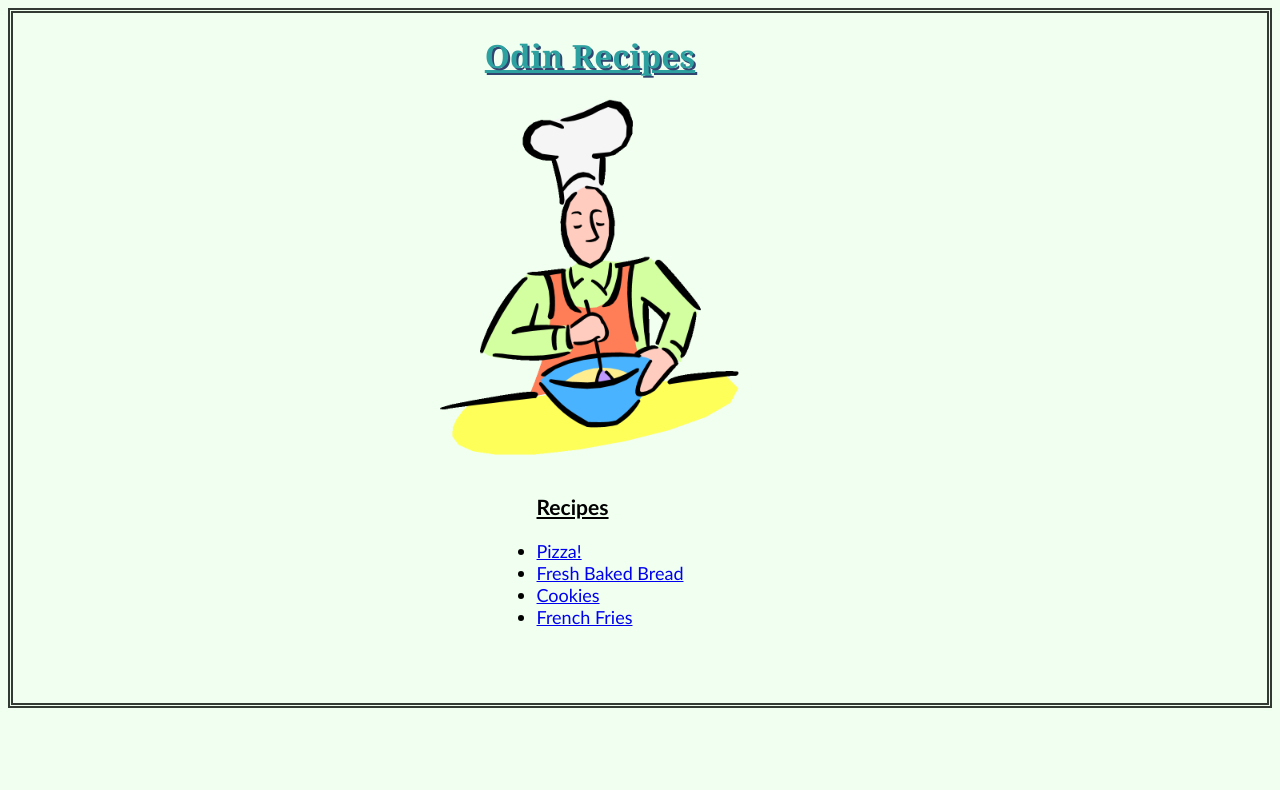
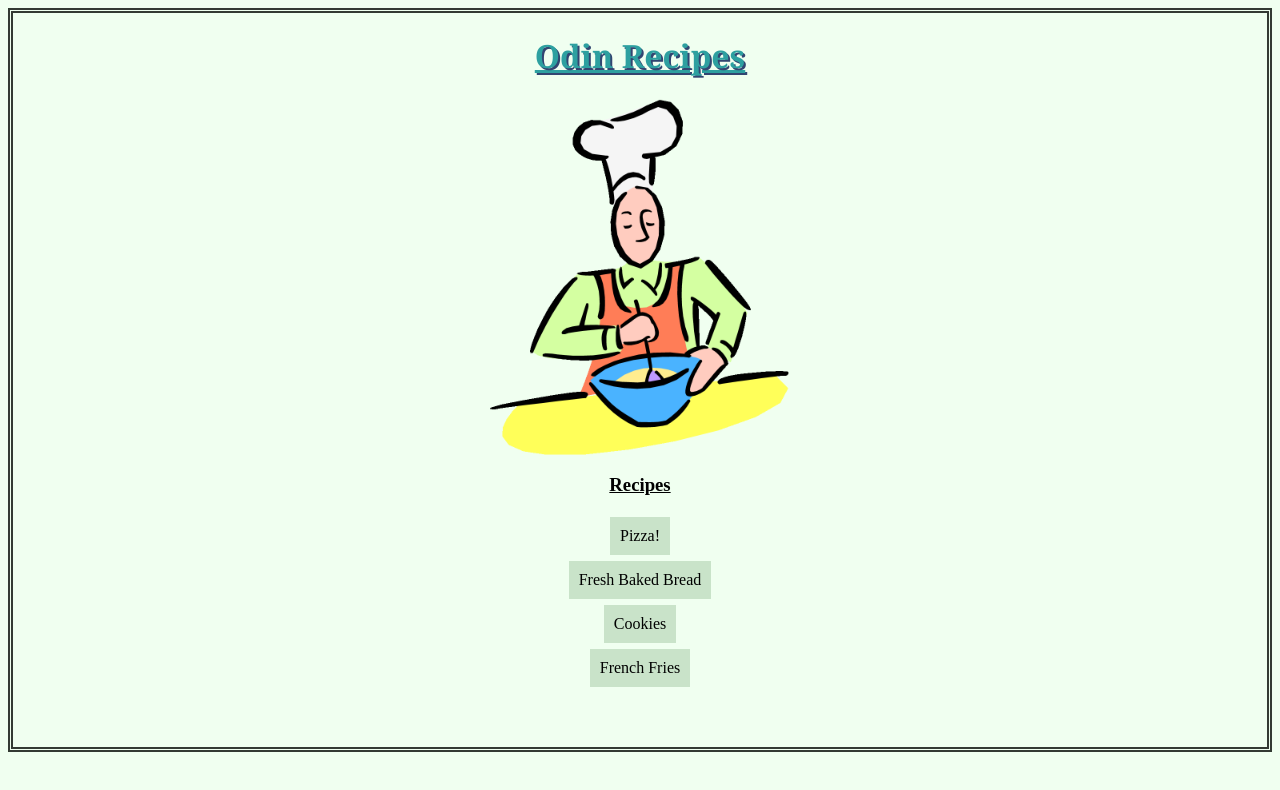
Before and after one commit to tony2-5/odin-recipes, a plain HTML site: page index.html in a window 1280 px wide. Drawn offline with Linux system fonts and the light colour scheme.

Commit message:
Updated Formatting
Better positioned the links to my other pages on the homepage.
Also better positioned the home button on the referenced pages.
Made it so background color changes when the reference links are
hovered over.

```diff
--- a/index.html
+++ b/index.html
@@ -9,13 +9,11 @@
         <h1 class="textcenter"><u>Odin Recipes</u></h1>
         <img class="images center" src="./images/chef.png" alt="Chef image">
         <div class="listcenter">
-        <ul>
-            <h3><u>Recipes</u></h3>
-            <li><a href="./recipes/pizza.html">Pizza!</a></li>
-            <li><a href="./recipes/bread.html">Fresh Baked Bread</a></li>
-            <li><a href="./recipes/cookie.html">Cookies</a></li>
-            <li><a href="./recipes/fries.html">French Fries</a></li>
-        </ul>
+            <h3 id="recipes"><u>Recipes</u></h3>
+            <a href="./recipes/pizza.html">Pizza!</a>
+            <a href="./recipes/bread.html">Fresh Baked Bread</a>
+            <a href="./recipes/cookie.html">Cookies</a>
+            <a href="./recipes/fries.html">French Fries</a>
         </div>
     </body>
 </html>
--- a/styles.css
+++ b/styles.css
@@ -1,3 +1,13 @@
+
+a:link {
+    text-decoration: none;
+}
+.listcenter a:hover {
+    background-color: rgb(145, 207, 145);
+}
+a:hover {
+    background-color: rgb(145, 207, 145);
+}
 h1 {
     font-family: Georgia, 'Times New Roman', Times, serif;
     color: rgb(45, 160, 160);
@@ -17,9 +27,8 @@ ol {
 body {
     position:relative;
     background-color: honeydew;
+    padding-bottom: 10px;
     border: double rgb(51, 58, 51) 5px;
-    height:fit-content;
-    padding-right:100px;
 }
 .images{
     width:300px;
@@ -40,10 +49,26 @@ body {
     position:relative; left:40px;
 }
 .homebutton {
-    display: block;
-    text-align: center;
+    display: inline-flex;
+    border: 2px solid rgb(137, 172, 134);
+    margin-bottom:-5px;
+    padding: 5px 10px;
     font-size: larger;
     font-weight: bolder;
+}
+.homeposition {
+    display:block;
+    text-align: center;
+}
+.listcenter a {
+    color: black;
+    margin:auto;
+    display: flex;
+    box-sizing: border-box;
+    width: fit-content;
+    padding:10px;
+    border: 3px solid honeydew;
+    background-color: rgb(201, 227, 201);
 }
 #indexbody {
     position:relative;
@@ -52,3 +77,6 @@ body {
     padding-bottom: 57px;
     height:fit-content;
 }
+#recipes {
+    text-align: center;
+}
```
Also changed, not shown: recipes/bread.html (+3 -1 lines), recipes/cookie.html (+3 -1 lines), recipes/fries.html (+3 -1 lines), recipes/pizza.html (+3 -1 lines).
